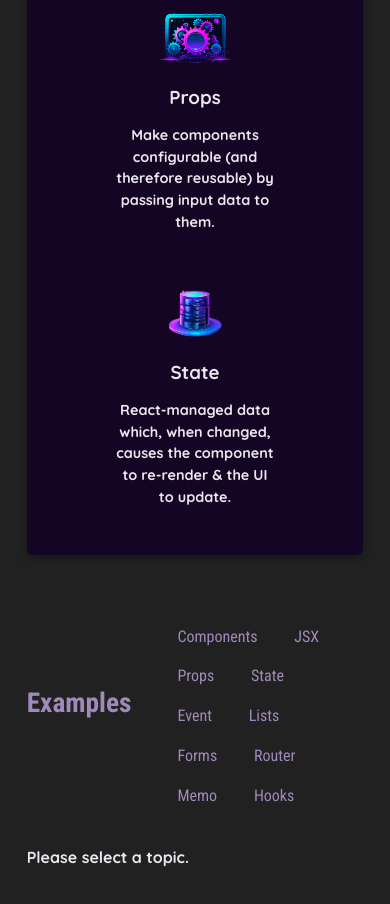
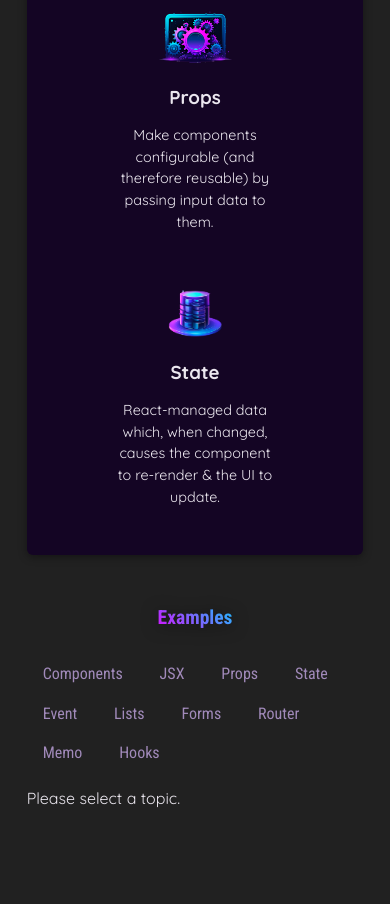
Before and after one commit to Vargos98/react-essentials, a React (Vite) app: page / in a window 390 px wide. Shown: the part 920-1824 px from the top of the page. After the commit the page ends 1778 px from the top, so only its background shows below. Built offline with nearby package versions, Linux system fonts and the light colour scheme.

Commit message:
Updated few styles to make it mobile friendly.

```diff
--- a/src/App.jsx
+++ b/src/App.jsx
@@ -60,7 +60,7 @@ function App() {
           {!selectedTopic ? <p>Please select a topic.</p> : <div id="tab-content">
 
             <h3>{EXAMPLES[selectedTopic].title}</h3>
-            <p>{EXAMPLES[selectedTopic].description}</p>
+            <p className="p-examples">{EXAMPLES[selectedTopic].description}</p>
             <pre>
               <code>
                 {EXAMPLES[selectedTopic].code}
--- a/src/data.js
+++ b/src/data.js
@@ -207,7 +207,7 @@ root.render(<App />);
   hooks: {
     title: 'Hooks',
     description:
-      'Hooker were added to React in version 16.8. Hooks allow fucntion components to have access to state and other React features. Because of this, class components are generally no longer needed.',
+      'Hooker were added to React in version 16.8. Hooks allow function components to have access to state and other React features. Because of this, class components are generally no longer needed.',
     code: `
     import React, { useState } from "react";
     import ReactDOM from "react-dom/client";
@@ -230,7 +230,7 @@ root.render(<App />);
               <button
                 type="button"
                 onClick={() => setColor("green")}>Green</button>
-            </>
+        </>s
   );
 }
 const root = ReactDOM.createRoot(document.getElementById('root'));
--- a/src/index.css
+++ b/src/index.css
@@ -99,16 +99,20 @@ main h2 {
 #examples {
   margin: 3rem auto;
 }
-.btn{
+/* .btn{
   margin-top: 10px;
   display: flex;
  align-items: center;
  gap: 30px;
 
-}
+} */
 
 #examples h2 {
-  font-size: 7vw;
+  font-size: 5vw;
+  background: linear-gradient(40deg, #ea00ff, #ea00ff, #03d5ff, #03d5ff);
+  -webkit-background-clip: text;
+  -webkit-text-fill-color: transparent;
+  filter: drop-shadow(0 2px 8px rgba(0, 0, 0, 0.5));
   justify-content: center;
 
 }
@@ -119,7 +123,6 @@ main h2 {
   display: flex;
   gap: 0.3rem;
   list-style: none;
-  display: flex;
   flex-wrap: wrap;
 }
 
@@ -154,19 +157,21 @@ main h2 {
   border-radius: 6px;
   background-color: #2f1d43;
   box-shadow: 0 2px 8px rgba(0, 0, 0, 0.3);
+  overflow: auto;
 
 }
 
 #tab-content h3 {
   margin: 0;
   text-decoration: underline;
-  font-size: 30px;
+  /* font-size: 30px; */
 
 }
-p{
+.p-examples{
   font-weight: 700;
 }
 
 #tab-content code {
-  font-size: 1rem;
+  font-size: 0.8rem;
+  box-sizing: border-box;
 }
```
Lines whose indentation alone changed are shown as unchanged.
